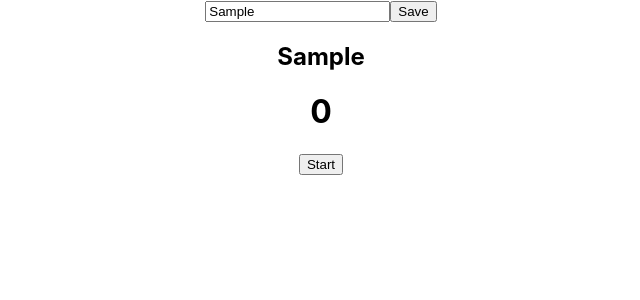
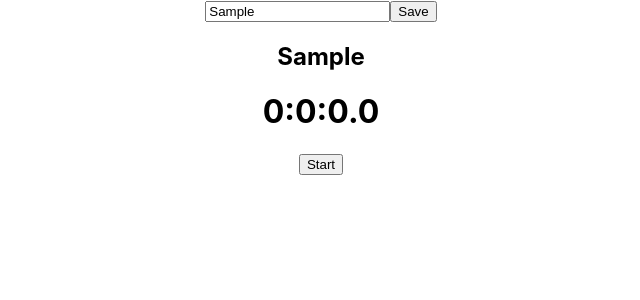
Before and after one commit to sharmaineb/timers-app, a React (Create React App) app: page / in a window 1280 px wide. Both pictures are taken after typing "Sample" into the empty fields and a click on the button "Save". Shown: the top 300 px of the page, without its empty margins (319-959 px from the left). Built offline with nearby package versions, Linux system fonts and the light colour scheme.

Commit message:
timer format

```diff
--- a/src/TimerView.js
+++ b/src/TimerView.js
@@ -1,20 +1,17 @@
-import React from "react";
+import React from 'react';
 import { useDispatch } from 'react-redux';
-import { toggleTimer } from "./features/timers/timersSlice";
+import { toggleTimer } from './features/timers/timersSlice';
+import { formatTime } from './utils';
 
 export default function TimerView({ index, name, time, isRunning }) {
   const dispatch = useDispatch();
 
-  console.log("isRunning:", isRunning);
-  console.log("toggleTimer action payload:", index);
-
-
   return (
     <div>
       <h2>{name}</h2>
-      <h1>{time}</h1>
+      <h1>{formatTime(time)}</h1>
       <button onClick={() => dispatch(toggleTimer(index))}>
-        {isRunning ? "Stop" : "Start"}
+        {isRunning ? 'Stop' : 'Start'}
       </button>
     </div>
   );
--- /dev/null
+++ b/src/utils/index.js
@@ -0,0 +1,7 @@
+export const formatTime = (time) => {
+    const ms = Math.round(time / 100) % 10;
+    const secs = Math.floor(time / 1000) % 60;
+    const mins = Math.floor(time / 1000 / 60) % 60;
+    const hrs = Math.floor(time / 1000 / 60 / 60) % 24;
+    return `${hrs}:${mins}:${secs}.${ms}`;
+};
```
